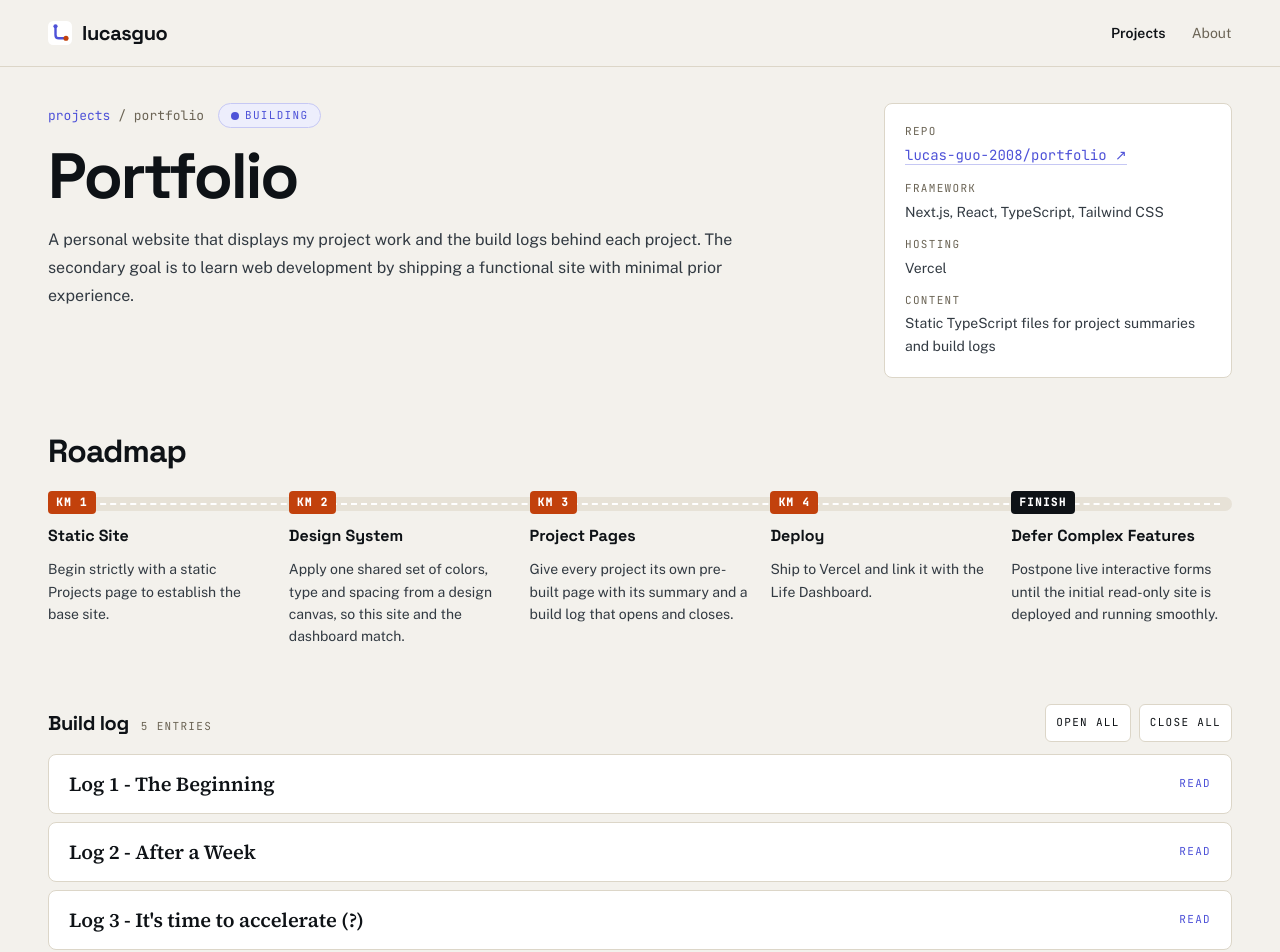
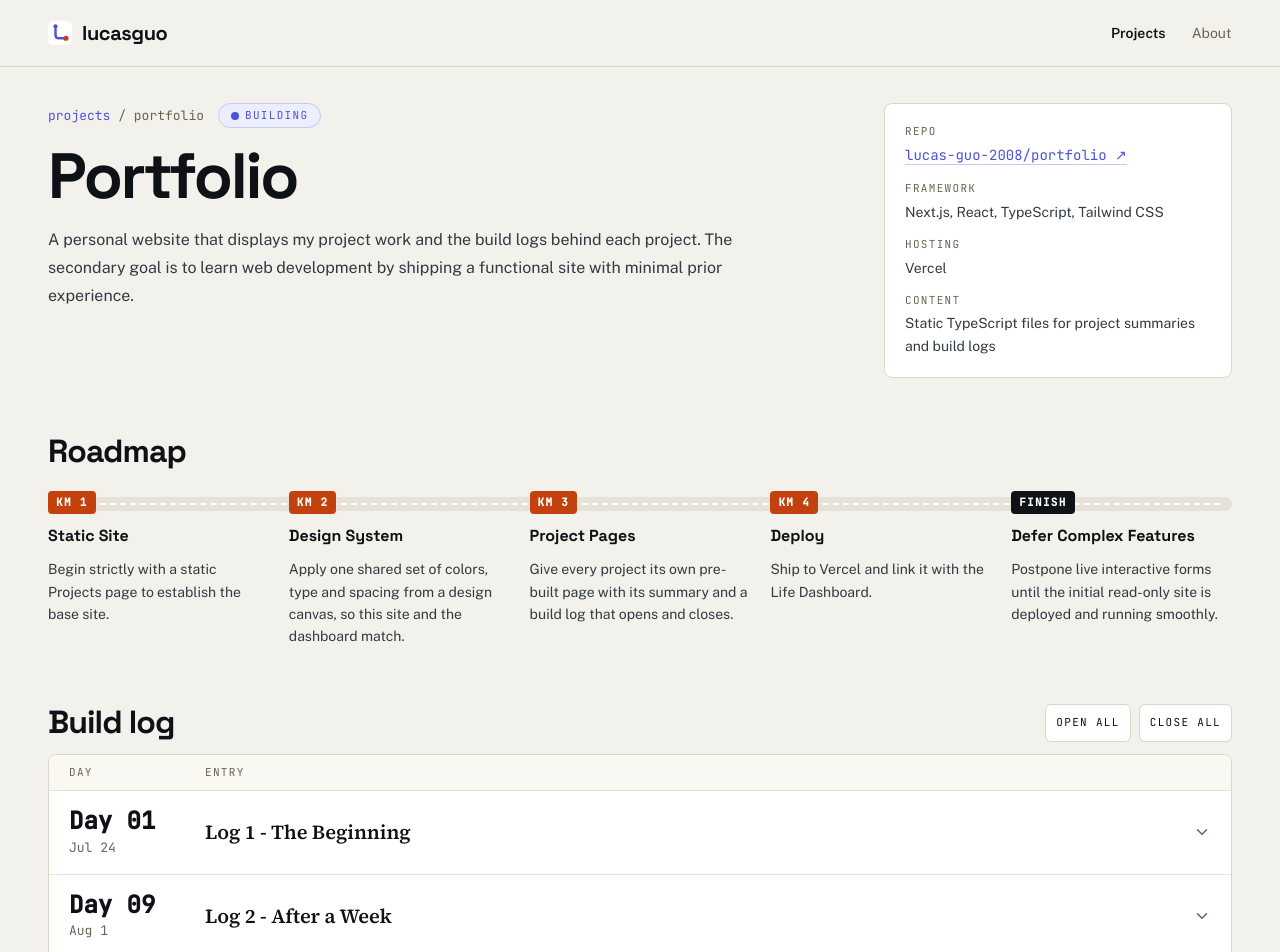
Before and after one commit to lucas-guo-2008/portfolio, a Next.js app: page /projects/portfolio in a window 1280 px wide. Shown: the top 952 px of the page. Built offline with nearby package versions, Linux system fonts and the light colour scheme.

Commit message:
Log components: integrate day number display, improve layout, and update styling

```diff
--- a/components/LogList.tsx
+++ b/components/LogList.tsx
@@ -1,7 +1,7 @@
 'use client';
 
 import { useState } from "react";
-import type { Log } from "@/lib/logs";
+import { dayNumber, type Log } from "@/lib/logs";
 import Button from "./Button";
 import EmptyState from "./EmptyState";
 import LogRow from "./LogRow";
@@ -25,12 +25,7 @@ export default function LogList({logs}:LogListProps) {
     return (
         <section className="flex flex-col gap-3">
             <div className="flex flex-col gap-3 md:min-h-9.5 md:flex-row md:items-center md:justify-between">
-                <div className="flex items-baseline gap-3">
-                    <h2 className="text-heading font-display font-bold">Build log</h2>
-                    <p className="font-mono text-label uppercase tracking-label text-text-muted">
-                        {logs.length} {logs.length === 1 ? 'entry' : 'entries'}
-                    </p>
-                </div>
+                <h2 className="text-heading md:text-title font-display font-bold">Build log</h2>
                 {logs.length > 0 &&
                 <div className="flex gap-2">
                     <Button onClick={() => setOpen(new Set(logs.map((_, i) => i)))}>Open all</Button>
@@ -38,9 +33,13 @@ export default function LogList({logs}:LogListProps) {
                 </div>}
             </div>
             {logs.length > 0
-                ? <div className="flex flex-col gap-2">
+                ? <div className="bg-surface border border-border rounded-lg overflow-hidden divide-y divide-border-subtle">
+                    <div className="hidden md:flex gap-4 px-5 py-2.5 bg-surface-muted font-mono text-label uppercase tracking-label text-text-muted">
+                        <span className="w-30 shrink-0">Day</span>
+                        <span className="flex-1">Entry</span>
+                    </div>
                     {logs.map((log, i) => (
-                        <LogRow key={log.title} log={log} open={open.has(i)} onToggle={() => toggle(i)} />
+                        <LogRow key={log.title} log={log} day={dayNumber(log.date, logs[0].date)} open={open.has(i)} onToggle={() => toggle(i)} />
                     ))}
                   </div>
                 : <EmptyState title="No logs yet" content="Nothing written for this project so far. Entries land here as the build moves along." />}
--- a/components/LogRow.tsx
+++ b/components/LogRow.tsx
@@ -5,35 +5,40 @@ import Prose from "./Prose";
 
 type LogRowProps = {
     log: Log;
+    day: number;
     open: boolean;
     onToggle: () => void;
 }
 
-export default function LogRow({log, open, onToggle}:LogRowProps) {
+export default function LogRow({log, day, open, onToggle}:LogRowProps) {
     const panelId = useId();
 
     return (
-        <div className="bg-surface border border-border rounded-lg overflow-hidden hover:border-accent">
+        <div>
             <h3>
                 <button
                     type="button"
                     aria-expanded={open}
                     aria-controls={panelId}
                     onClick={onToggle}
-                    className={`group w-full min-h-14 px-5 py-4 flex items-center justify-between gap-3 text-left focus-visible:outline-2 focus-visible:outline-accent focus-visible:-outline-offset-2 ${open ? 'bg-surface-muted' : ''}`}
+                    className={`group w-full flex items-center gap-4 px-5 py-4 text-left transition-colors hover:bg-accent-soft focus-visible:outline-2 focus-visible:outline-accent focus-visible:-outline-offset-2 ${open ? 'bg-surface-muted' : ''}`}
                 >
-                    <span className="font-serif text-log font-semibold">{log.title}</span>
-                    <span className="shrink-0 font-mono text-label uppercase tracking-label text-accent border-b border-transparent group-hover:text-accent-strong group-hover:border-accent-strong">
-                        {open ? 'Hide' : 'Read'}
+                    <span className="flex-1 min-w-0 flex flex-col gap-1 md:flex-row md:items-center md:gap-4">
+                        <span className="md:w-30 shrink-0 flex items-baseline gap-2 md:flex-col md:items-start md:gap-0.5">
+                            <span className="font-mono font-bold text-num-lg text-text">Day {String(day).padStart(2, '0')}</span>
+                            <LogDate date={log.date} />
+                        </span>
+                        <span className="font-serif text-log font-semibold group-hover:text-accent-strong transition-colors">{log.title}</span>
                     </span>
+                    <svg viewBox="0 0 24 24" fill="none" stroke="currentColor" strokeWidth={2} strokeLinecap="round" strokeLinejoin="round" aria-hidden="true"
+                         className={`size-4.5 shrink-0 text-text-muted transition-transform ${open ? 'rotate-180' : ''}`}>
+                        <path d="M6 9l6 6 6-6" />
+                    </svg>
                 </button>
             </h3>
             {open && (
-                <div id={panelId} className="px-5 pt-5 pb-6 border-t border-border-subtle">
-                    <LogDate date={log.date} />
-                    <div className="mt-3.5">
-                        <Prose entry={log.entry} />
-                    </div>
+                <div id={panelId} className="px-5 pb-6 pt-1 md:pl-39">
+                    <Prose entry={log.entry} />
                 </div>
             )}
         </div>
```
